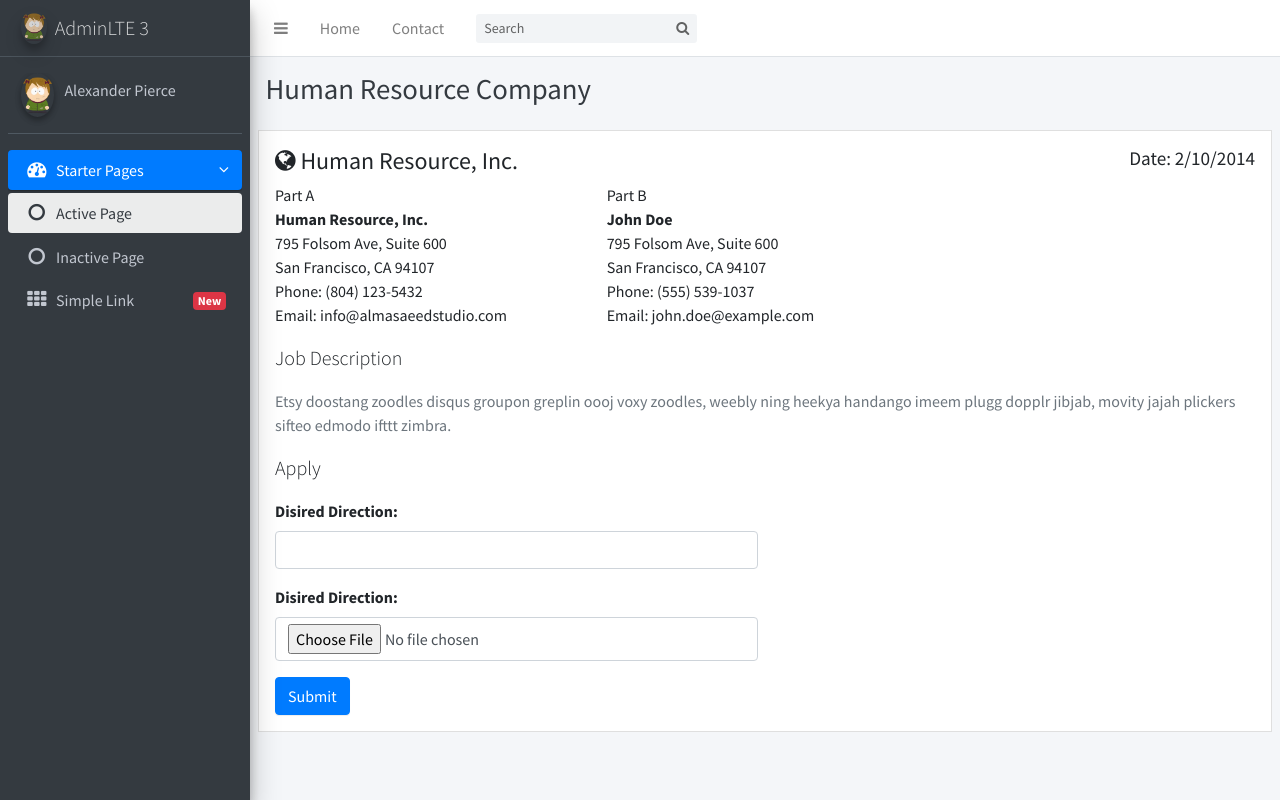
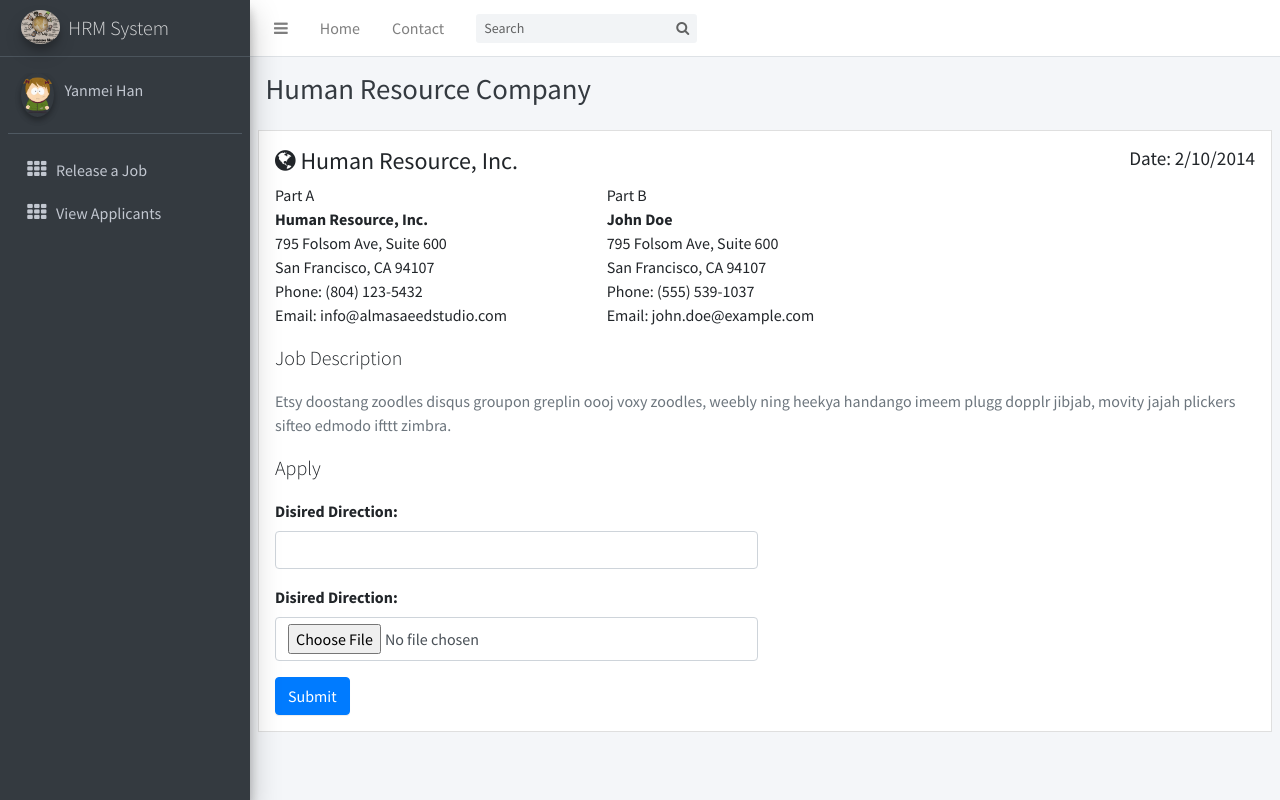
Before and after one commit to HumanResourceMachine/hrm, a Django app: page /apply_job in a window 1280 px wide. Run offline with Django 3.2, Linux system fonts and the light colour scheme; some libraries are stand-ins or nearby versions.

Commit message:
finished navbar

```diff
--- a/frontend/urls2.py
+++ b/frontend/urls2.py
@@ -8,4 +8,5 @@ urlpatterns = [
     path('view_applicants/', views.view_applicants),
     path('test/interview/time', views.interview_time),
     path('test/interview/status', views.interview_status),
+    path('test/users', views.users),
 ]
--- a/frontend/views2.py
+++ b/frontend/views2.py
@@ -60,3 +60,10 @@ def interview_status(request):
         ]
     }
     return JsonResponse(res)
+
+def users(request):
+    res = {
+        "username": "Yanmei Han",
+        "role": "2",
+    }
+    return JsonResponse(res)
--- /dev/null
+++ b/static/base.js
@@ -0,0 +1,19 @@
+$(function() {
+    $.ajax({
+        url: "/test/users",
+        type: "GET",
+        success: function(data) {
+            $("#navbar"+data["role"]).css("display", "block");
+            $("#username").html(data["username"]);
+            var bar = $("#navbar" + data["role"]);
+            bar.find("a").each(function() {
+                console.log($(this).attr("href"));
+                console.log(window.location.pathname);
+                var href = $(this).attr("href");
+                if (href == window.location.pathname || href+"/" == window.location.pathname) {
+                    $(this).addClass("active");
+                }
+            });
+        }
+    })
+});
--- a/templates/base.html
+++ b/templates/base.html
@@ -66,9 +66,9 @@
     <aside class="main-sidebar sidebar-dark-primary elevation-4">
         <!-- Brand Logo -->
         <a href="index3.html" class="brand-link">
-            <img src="/media/test.png" alt="AdminLTE Logo" class="brand-image img-circle elevation-3"
+            <img src="/media/logo.png" alt="AdminLTE Logo" class="brand-image img-circle elevation-3"
                  style="opacity: .8">
-            <span class="brand-text font-weight-light">AdminLTE 3</span>
+            <span class="brand-text font-weight-light">HRM System</span>
         </a>
 
         <!-- Sidebar -->
@@ -79,44 +79,76 @@
                     <img src="/media/test.png" class="img-circle elevation-2" alt="User Image">
                 </div>
                 <div class="info">
-                    <a href="#" class="d-block">Alexander Pierce</a>
+                    <a href="#" class="d-block" id="username"></a>
                 </div>
             </div>
 
             <!-- Sidebar Menu -->
             <nav class="mt-2">
-                <ul class="nav nav-pills nav-sidebar flex-column" data-widget="treeview" role="menu" data-accordion="false">
+                <ul class="nav nav-pills nav-sidebar flex-column" data-widget="treeview" role="menu" data-accordion="false" id="navbar0" style="display:none">
                     <!-- Add icons to the links using the .nav-icon class
                          with font-awesome or any other icon font library -->
-                    <li class="nav-item has-treeview menu-open">
-                        <a href="#" class="nav-link active">
-                            <i class="nav-icon fa fa-dashboard"></i>
+                    <li class="nav-item">
+                        <a href="/score_applicants" class="nav-link">
+                            <i class="nav-icon fa fa-th"></i>
                             <p>
-                                Starter Pages
-                                <i class="right fa fa-angle-left"></i>
+                                Score Applicants
                             </p>
                         </a>
-                        <ul class="nav nav-treeview">
+                    </li>
+                </ul>
+                <ul class="nav nav-pills nav-sidebar flex-column" data-widget="treeview" role="menu" data-accordion="false" id="navbar1" style="display:none">
+                    <!-- Add icons to the links using the .nav-icon class
+                         with font-awesome or any other icon font library -->
                     <li class="nav-item">
-                                <a href="#" class="nav-link active">
-                                    <i class="fa fa-circle-o nav-icon"></i>
-                                    <p>Active Page</p>
+                        <a href="/view_status" class="nav-link">
+                            <i class="nav-icon fa fa-th"></i>
+                            <p>
+                                View Status of Applicants
+                            </p>
                         </a>
                     </li>
                     <li class="nav-item">
-                                <a href="#" class="nav-link">
-                                    <i class="fa fa-circle-o nav-icon"></i>
-                                    <p>Inactive Page</p>
+                        <a href="/view_time" class="nav-link">
+                            <i class="nav-icon fa fa-th"></i>
+                            <p>
+                                View Time of Interviews
+                            </p>
+                        </a>
+                    </li>
+                    <li class="nav-item">
+                        <a href="/apply_job" class="nav-link">
+                            <i class="nav-icon fa fa-th"></i>
+                            <p>
+                                Apply for new Job
+                            </p>
+                        </a>
+                    </li>
+                    <li class="nav-item">
+                        <a href="/view_job_info" class="nav-link">
+                            <i class="nav-icon fa fa-th"></i>
+                            <p>
+                                Find New Positions
+                            </p>
                         </a>
                     </li>
                 </ul>
+                <ul class="nav nav-pills nav-sidebar flex-column" data-widget="treeview" role="menu" data-accordion="false" id="navbar2" style="display:none">
+                    <!-- Add icons to the links using the .nav-icon class
+                         with font-awesome or any other icon font library -->
+                    <li class="nav-item">
+                        <a href="/release_job" class="nav-link">
+                            <i class="nav-icon fa fa-th"></i>
+                            <p>
+                                Release a Job
+                            </p>
+                        </a>
                     </li>
                     <li class="nav-item">
-                        <a href="#" class="nav-link">
+                        <a href="/view_applicants_list" class="nav-link">
                             <i class="nav-icon fa fa-th"></i>
                             <p>
-                                Simple Link
-                                <span class="right badge badge-danger">New</span>
+                                View Applicants
                             </p>
                         </a>
                     </li>
@@ -204,6 +236,7 @@
         }
     });
 </script>
+<script src="/static/base.js"></script>
 {% block scripts %}
 {% endblock %}
 </body>
```
Also changed, not shown: media/logo.png (added). Lines whose indentation alone changed are shown as unchanged.
